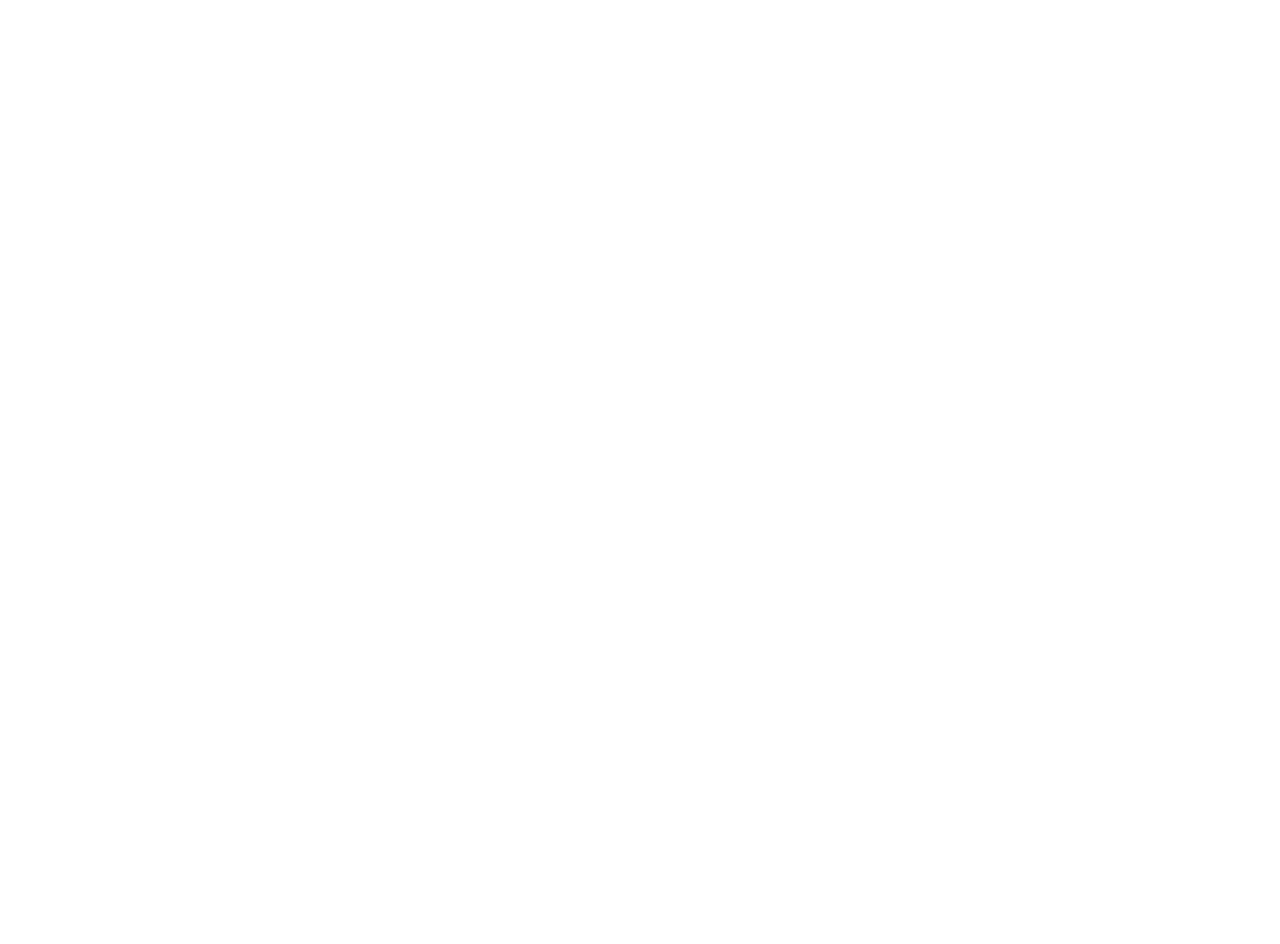
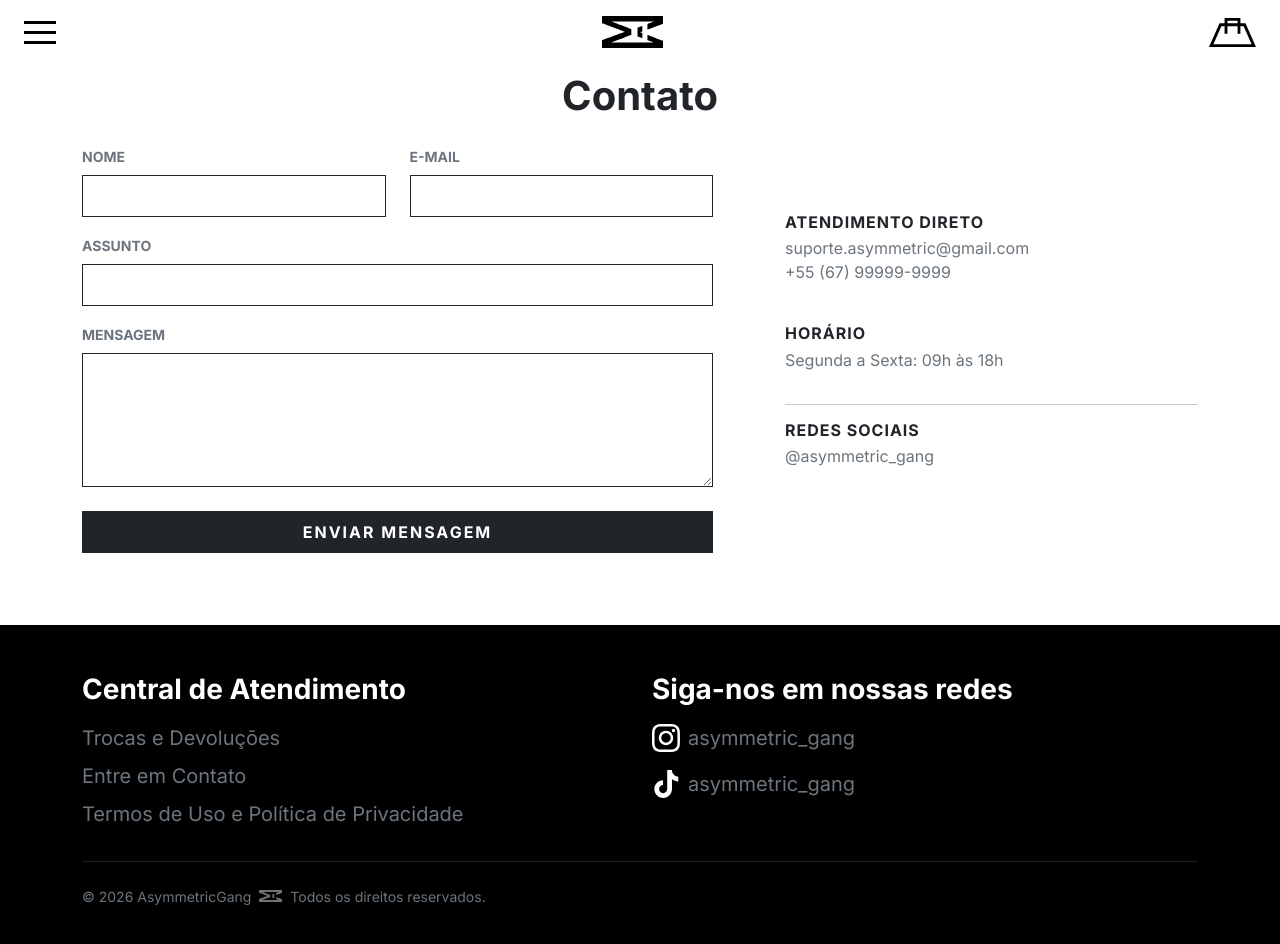
Before and after one commit to SouzaX27/TCC_Asymmetric, a React (Vite) app: page /contato in a window 1280 px wide. Before the commit this address had no page. Shown: the top 944 px of the page. Before the commit the page ends 800 px from the top, so only its background shows below. Built offline with nearby package versions, Linux system fonts and the light colour scheme.

Commit message:
feat: ContactPage

```diff
--- a/src/App.jsx
+++ b/src/App.jsx
@@ -4,6 +4,7 @@ import { MainLayout, SimpleLayout } from './layouts/Layout';
 
 import Home from './pages/Home/Home';
 import Products from './pages/Products/Products';
+import Contact from './pages/Contact/Contact';
 
 import ScrollToTop from './components/ScrollToTop/ScrollToTop';
 
@@ -18,6 +19,7 @@ function App() {
                     <Route path="/" element={<Home />} />
                     <Route path="/inicio" element={<Home />} />
                     <Route path="/produtos" element={<Products />} />
+                    <Route path="/contato" element={<Contact />} />
                 </Route>
 
                 <Route element={<SimpleLayout />}>
--- a/src/components/Navbar/Navbar.jsx
+++ b/src/components/Navbar/Navbar.jsx
@@ -28,7 +28,7 @@ function Navbar() {
                             src={menuIcon}
                             alt="Menu"
                             className="nav-icon"
-                        />
+                            />
                     </button>
 
                     <Link className="nav-logo m-0 p-0 d-flex justify-content-center align-items-center" to="/inicio">
@@ -37,7 +37,7 @@ function Navbar() {
                             src={logoAsymmetric}
                             alt="ASYMMETRIC"
                             style={{ height: '32px', width: 'auto' }}
-                        />
+                            />
                     </Link>
 
                     <Link className="nav-cart m-0 p-0 d-flex justify-content-end align-items-center" to="/carrinho">
@@ -60,13 +60,13 @@ function Navbar() {
                 <Offcanvas.Body>
                     <ul className="navbar-nav justify-content-end flex-grow-1 pe-3 fs-4">
                         <li className="nav-item">
-                            <a className="nav-link" href="#inicio" onClick={handleClose}>Início</a>
+                            <a className="nav-link" href="/inicio" onClick={handleClose}>Início</a>
                         </li>
                         <li className="nav-item">
-                            <a className="nav-link" href="#produtos" onClick={handleClose}>Produtos</a>
+                            <a className="nav-link" href="/produtos" onClick={handleClose}>Produtos</a>
                         </li>
                         <li className="nav-item">
-                            <a className="nav-link" href="#contato" onClick={handleClose}>Contato</a>
+                            <a className="nav-link" href="/contato" onClick={handleClose}>Contato</a>
                         </li>
 
                         <li className="nav-item mt-5">
--- a/src/layouts/Layout.jsx
+++ b/src/layouts/Layout.jsx
@@ -29,7 +29,6 @@ export function SimpleLayout() {
 
             </main>
 
-            <Footer />
         </div>
     );
 }
--- /dev/null
+++ b/src/pages/Contact/Contact.jsx
@@ -0,0 +1,172 @@
+// key: 1d076ca9-b260-4364-95e2-b5d567ae3eb2
+
+// import { Container, Row, Col } from 'react-bootstrap';
+// import Button from '../../components/Button/Button'
+
+// function Contact() {
+//     return (
+//         <div className="contact-page animate-fade-in">
+
+//             <h2 className="fs-1 fw-bold my-4 text-center tracking-wide">Contato</h2>
+
+//             <Container className="mb-5">
+//                 <Row className="g-4">
+
+//                 </Row>
+//             </Container>
+
+//         </div>
+//     );
+// }
+
+// export default Contact;
+
+////////////////////////////////////////////
+
+import { useState } from 'react';
+import { Container, Row, Col, Form } from 'react-bootstrap';
+import Button from '../../components/Button/Button';
+
+function Contact() {
+    // Estados para gerenciar o envio da API
+    const [isSubmitting, setIsSubmitting] = useState(false);
+    const [submitSuccess, setSubmitSuccess] = useState(null);
+
+    const handleSubmit = async (e) => {
+        e.preventDefault();
+        setIsSubmitting(true);
+        setSubmitSuccess(null);
+
+        // Captura os dados do formulário automaticamente
+        const formData = new FormData(e.target);
+
+        // 🛠️ COLE AQUI A SUA ACCESS KEY QUE O SITE GEROU:
+        formData.append("access_key", "SUA_CHAVE_WEB3FORMS_AQUI");
+
+        try {
+            const response = await fetch("https://api.web3forms.com/submit", {
+                method: "POST",
+                body: formData
+            });
+
+            const data = await response.json();
+
+            if (data.success) {
+                setSubmitSuccess(true);
+                e.target.reset(); // Limpa os campos após enviar
+            } else {
+                setSubmitSuccess(false);
+            }
+        } catch (error) {
+            console.error("Erro ao enviar formulário:", error);
+            setSubmitSuccess(false);
+        } finally {
+            setIsSubmitting(false);
+        }
+    };
+
+    return (
+        <div className="contact-page animate-fade-in">
+            <h2 className="fs-1 fw-bold my-4 text-center tracking-wide " >
+                Contato
+            </h2>
+
+            <Container className="mb-5">
+                <Row className="g-5">
+
+                    {/* COLUNA 1: Formulário de Contato */}
+                    <Col xs={12} lg={7}>
+                        {submitSuccess === true && (
+                            <div className="alert alert-success rounded-0 text-uppercase small mb-4">
+                                Mensagem enviada com sucesso! Responderemos em breve.
+                            </div>
+                        )}
+                        {submitSuccess === false && (
+                            <div className="alert alert-danger rounded-0 text-uppercase small mb-4">
+                                Ops! Algo deu errado. Tente novamente mais tarde.
+                            </div>
+                        )}
+
+                        <Form onSubmit={handleSubmit}>
+                            <Row>
+                                <Col xs={12} md={6} className="mb-3">
+                                    <Form.Label className="text-uppercase fw-semibold text-secondary small">Nome</Form.Label>
+                                    <Form.Control
+                                        type="text"
+                                        name="name"
+                                        required
+                                        className="rounded-0 border-dark py-2"
+                                    />
+                                </Col>
+                                <Col xs={12} md={6} className="mb-3">
+                                    <Form.Label className="text-uppercase fw-semibold text-secondary small">E-mail</Form.Label>
+                                    <Form.Control
+                                        type="email"
+                                        name="email"
+                                        required
+                                        className="rounded-0 border-dark py-2"
+                                    />
+                                </Col>
+                            </Row>
+
+                            <Form.Group className="mb-3">
+                                <Form.Label className="text-uppercase fw-semibold text-secondary small">Assunto</Form.Label>
+                                <Form.Control
+                                    type="text"
+                                    name="subject"
+                                    required
+                                    className="rounded-0 border-dark py-2"
+                                />
+                            </Form.Group>
+
+                            <Form.Group className="mb-4">
+                                <Form.Label className="text-uppercase fw-semibold text-secondary small">Mensagem</Form.Label>
+                                <Form.Control
+                                    as="textarea"
+                                    rows={5}
+                                    name="message"
+                                    required
+                                    className="rounded-0 border-dark"
+                                />
+                            </Form.Group>
+
+                            {/* Usando o seu componente de botão customizado */}
+                            <button
+                                type="submit"
+                                disabled={isSubmitting}
+                                className="btn btn-dark rounded-0 text-uppercase w-100 py-2 fw-bold"
+                                style={{ letterSpacing: '2px' }}
+                            >
+                                {isSubmitting ? 'Enviando...' : 'Enviar Mensagem'}
+                            </button>
+                        </Form>
+                    </Col>
+
+                    {/* COLUNA 2: Informações de Atendimento (Garante que a linha não fique vazia) */}
+                    <Col xs={12} lg={5} className="ps-lg-5 d-flex flex-column justify-content-center">
+                        <div className="mb-4">
+                            <h4 className="h6 text-uppercase fw-bold text-dark mb-1" style={{ letterSpacing: '1px' }}>Atendimento Direto</h4>
+                            <p className="text-secondary mb-0">suporte.asymmetric@gmail.com</p>
+                            <p className="text-secondary">+55 (67) 99999-9999</p>
+                        </div>
+
+                        <div className="mb-4">
+                            <h4 className="h6 text-uppercase fw-bold text-dark mb-1" style={{ letterSpacing: '1px' }}>Horário</h4>
+                            <p className="text-secondary mb-0">Segunda a Sexta: 09h às 18h</p>
+                        </div>
+
+                        <hr className="border-dark my-2" />
+
+                        <div className="mt-2">
+                            <h4 className="h6 text-uppercase fw-bold text-dark mb-1" style={{ letterSpacing: '1px' }}>Redes Sociais</h4>
+                            <p className="text-secondary">@asymmetric_gang</p>
+                        </div>
+                    </Col>
+
+                </Row>
+            </Container>
+        </div>
+    );
+}
+
+export default Contact;
```
Also changed, not shown: src/assets/images/cart2.svg (added), src/assets/images/menu2.svg (added).
